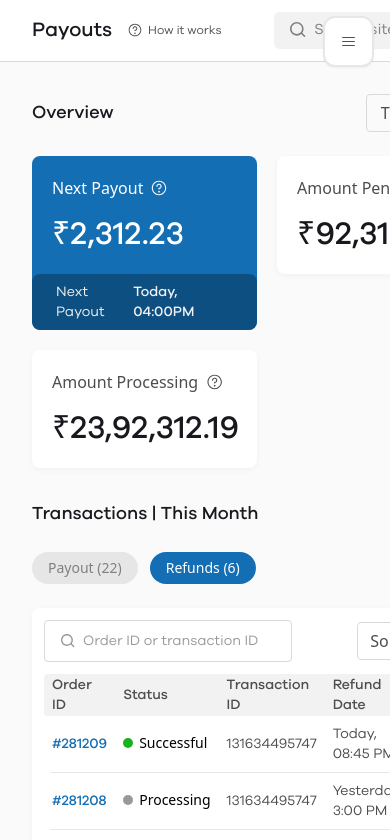
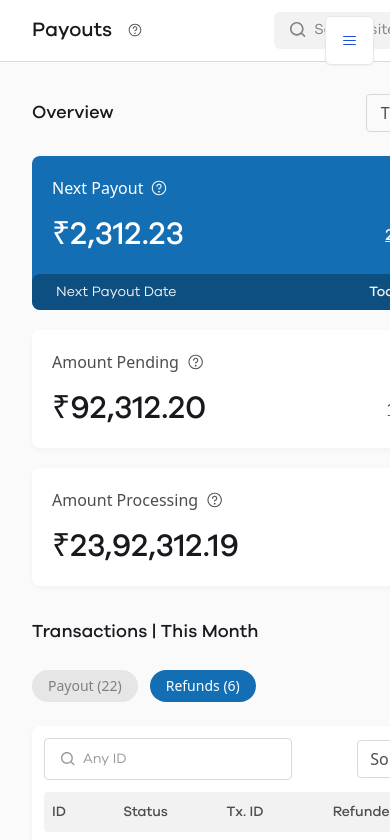
Before and after one commit to nrjdalal/mydukaan-2024, a Next.js app: page / in a window 390 px wide. Shown: the top 840 px of the page. Built offline with nearby package versions, Linux system fonts and the light colour scheme.

Commit message:
mobile view

```diff
--- a/src/app/page.tsx
+++ b/src/app/page.tsx
@@ -8,7 +8,7 @@ const Page = () => {
   return (
     <div className="relative grid min-h-dvh lg:grid-cols-[224px_1fr]">
       <Sheet>
-        <SheetTrigger className="fixed right-4 top-4 z-10 rounded-xl border-2 bg-white p-4 text-blue-700 shadow-sm lg:hidden">
+        <SheetTrigger className="fixed right-4 top-4 z-10 rounded-md border bg-white p-4 text-blue-700 shadow-sm lg:hidden">
           <HamburgerMenuIcon />
         </SheetTrigger>
         <SheetContent className="w-max border-0 p-0 lg:hidden">
--- a/src/components/content.tsx
+++ b/src/components/content.tsx
@@ -15,7 +15,7 @@ export const Content = () => {
         </div>
       </div>
       {/* Cards */}
-      <div className="mb-8 grid grid-cols-2 items-start gap-5 xl:grid-cols-3">
+      <div className="mb-8 grid items-start gap-5 md:grid-cols-2 xl:grid-cols-3">
         {/* Next Payout */}
         <div className="w-full overflow-hidden rounded-lg bg-[#146EB4]">
           <div className="w-full p-5 text-white">
@@ -27,15 +27,14 @@ export const Content = () => {
               <p className="font-alt text-[32px] font-medium leading-[38px]">
                 ₹2,312.23
               </p>
-              <div className="hidden items-center lg:flex">
+              <div className="flex items-center">
                 <p className="font-alt font-medium underline">23 orders</p>
                 <Icons.Right />
               </div>
             </div>
           </div>
-          <div className="font-alt flex w-full items-center justify-between rounded-lg bg-[#0E4F82] px-6 py-2 text-sm text-[#F2F2F2]">
-            <p className="lg:hidden">Next Payout</p>
-            <p className="hidden lg:block">Next Payout Date</p>
+          <div className="flex w-full items-center justify-between rounded-lg bg-[#0E4F82] px-6 py-2 font-alt text-sm text-[#F2F2F2]">
+            <p>Next Payout Date</p>
             <p className="font-medium">Today, 04:00PM</p>
           </div>
         </div>
@@ -50,7 +49,7 @@ export const Content = () => {
             <p className="font-alt text-[32px] font-medium leading-[38px] text-[#1A181E]">
               ₹92,312.20
             </p>
-            <div className="hidden items-center lg:flex">
+            <div className="flex items-center">
               <p className="font-alt font-medium text-[#146EB4] underline">
                 13 orders
               </p>
@@ -94,7 +93,8 @@ export const Content = () => {
         <div className="mb-3 flex w-full justify-between">
           <div className="flex w-[248px] items-center gap-2 rounded border border-[#D9D9D9] px-4 py-2.5">
             <Icons.SearchMini />
-            <p className="font-alt text-sm text-[#999999]">
+            <p className="font-alt text-sm text-[#999999] md:hidden">Any ID</p>
+            <p className="hidden font-alt text-sm text-[#999999] md:block">
               Order ID or transaction ID
             </p>
           </div>
--- a/src/components/header.tsx
+++ b/src/components/header.tsx
@@ -7,7 +7,9 @@ export const Header = () => {
         <h2 className="font-alt text-xl font-medium text-[#1A181E]">Payouts</h2>
         <div className="flex items-center gap-1.5">
           <Icons.Help />
-          <p className="font-alt text-xs text-[#4D4D4D]">How it works</p>
+          <p className="hidden font-alt text-xs text-[#4D4D4D] md:block">
+            How it works
+          </p>
         </div>
       </div>
       <div className="flex h-full w-full items-center gap-2 rounded-md bg-[#F2F2F2] px-4">
--- a/src/components/transactions.tsx
+++ b/src/components/transactions.tsx
@@ -56,19 +56,23 @@ export function Transactions() {
   return (
     <Table>
       <TableHeader>
-        <TableRow className="font-alt border-none py-2.5 text-sm font-medium text-[#4D4D4D]">
+        <TableRow className="border-none py-2.5 font-alt text-sm font-medium text-[#4D4D4D]">
           <TableHead className="w-max rounded-l bg-[#F2F2F2] lg:w-1/5">
-            Order ID
+            <p className="lg:hidden">ID</p>
+            <p className="hidden lg:block">Order ID</p>
           </TableHead>
           <TableHead className="w-max bg-[#F2F2F2] lg:w-1/5">Status</TableHead>
           <TableHead className="w-max bg-[#F2F2F2] lg:w-1/5">
-            Transaction ID
+            <p className="lg:hidden">Tx. ID</p>
+            <p className="hidden lg:block">Transaction ID</p>
           </TableHead>
           <TableHead className="w-max bg-[#F2F2F2] lg:w-1/6">
-            Refund Date
+            <p className="lg:hidden">Refunded</p>
+            <p className="hidden lg:block">Refund Date</p>
           </TableHead>
           <TableHead className="w-max rounded-r bg-[#F2F2F2] text-right lg:w-1/6">
-            Order Amount
+            <p className="lg:hidden">Amount</p>
+            <p className="hidden lg:block">Order Amount</p>
           </TableHead>
         </TableRow>
       </TableHeader>
```
